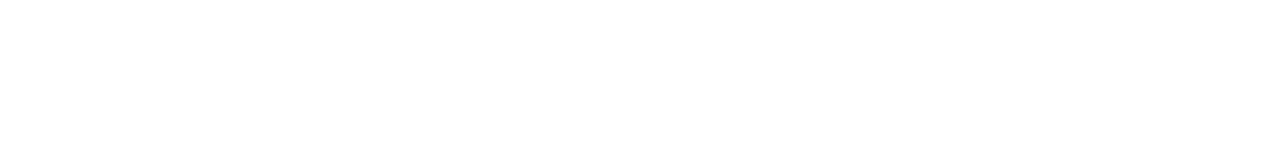
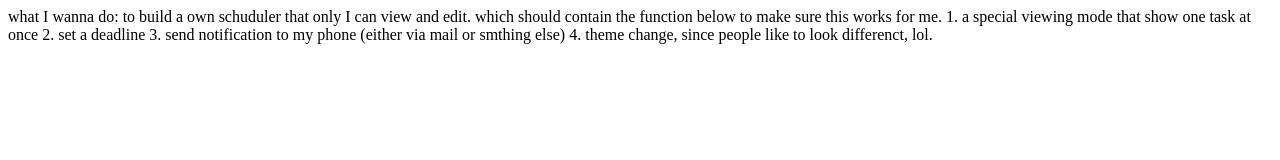
Before and after one commit to KuYunHsuan/KuYunHsuan.github.io, a plain HTML site: page 109-1Frontend/FinalProject/index.html in a window 1280 px wide. Drawn offline with Linux system fonts and the light colour scheme.

Commit message:
content added

```diff
--- a/109-1Frontend/FinalProject/index.html
+++ b/109-1Frontend/FinalProject/index.html
@@ -7,6 +7,12 @@
             <link rel="stylesheet" href="./css/styler_index.css">
         </head>
         <body>
-
+            what I wanna do: to build a own schuduler that only I can view and edit.
+            which should contain the function below to make sure this works for me.
+            1. a special viewing mode that show one task at once
+            2. set a deadline
+            3. send notification to my phone (either via mail or smthing else)
+            4. theme change, since people like to look differenct, lol.
         </body>
-</html></html>
+    </html>
+</html>
```
Lines whose indentation alone changed are shown as unchanged.
